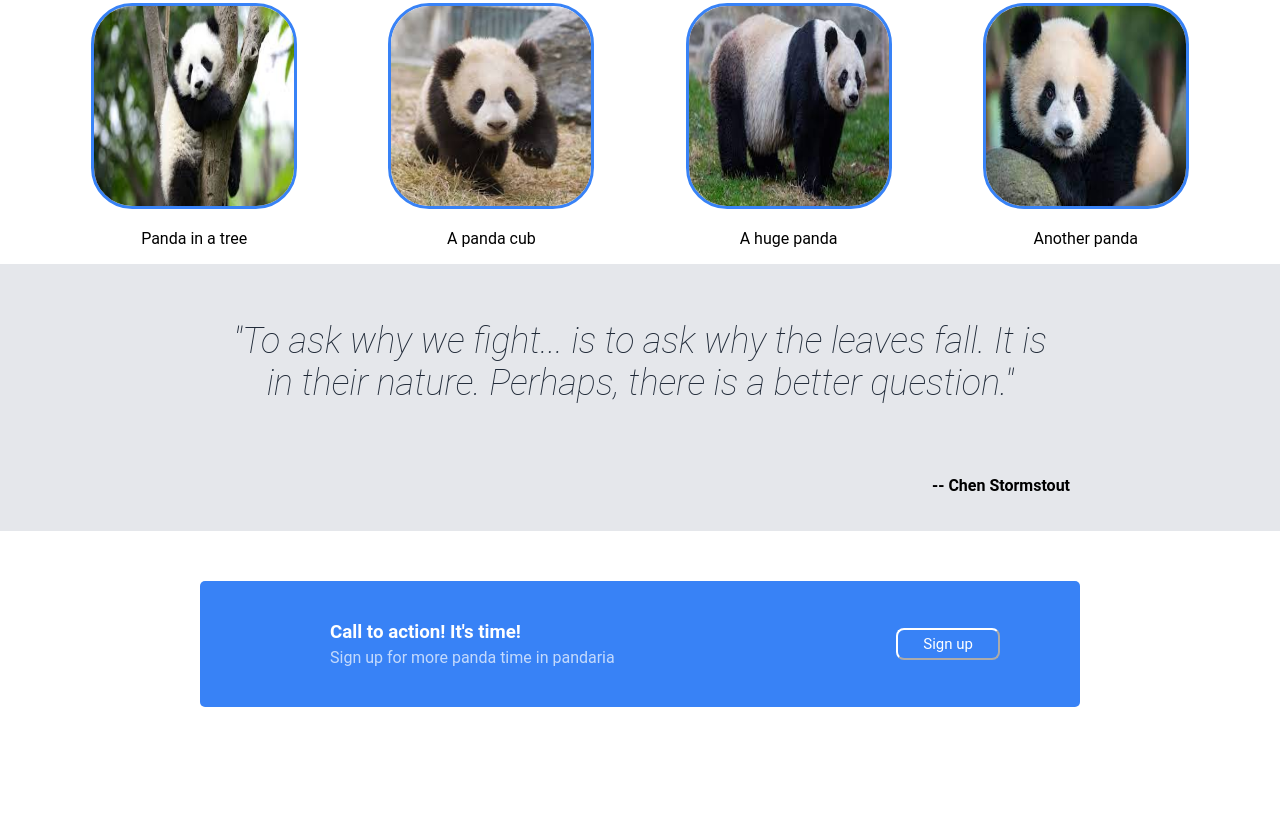
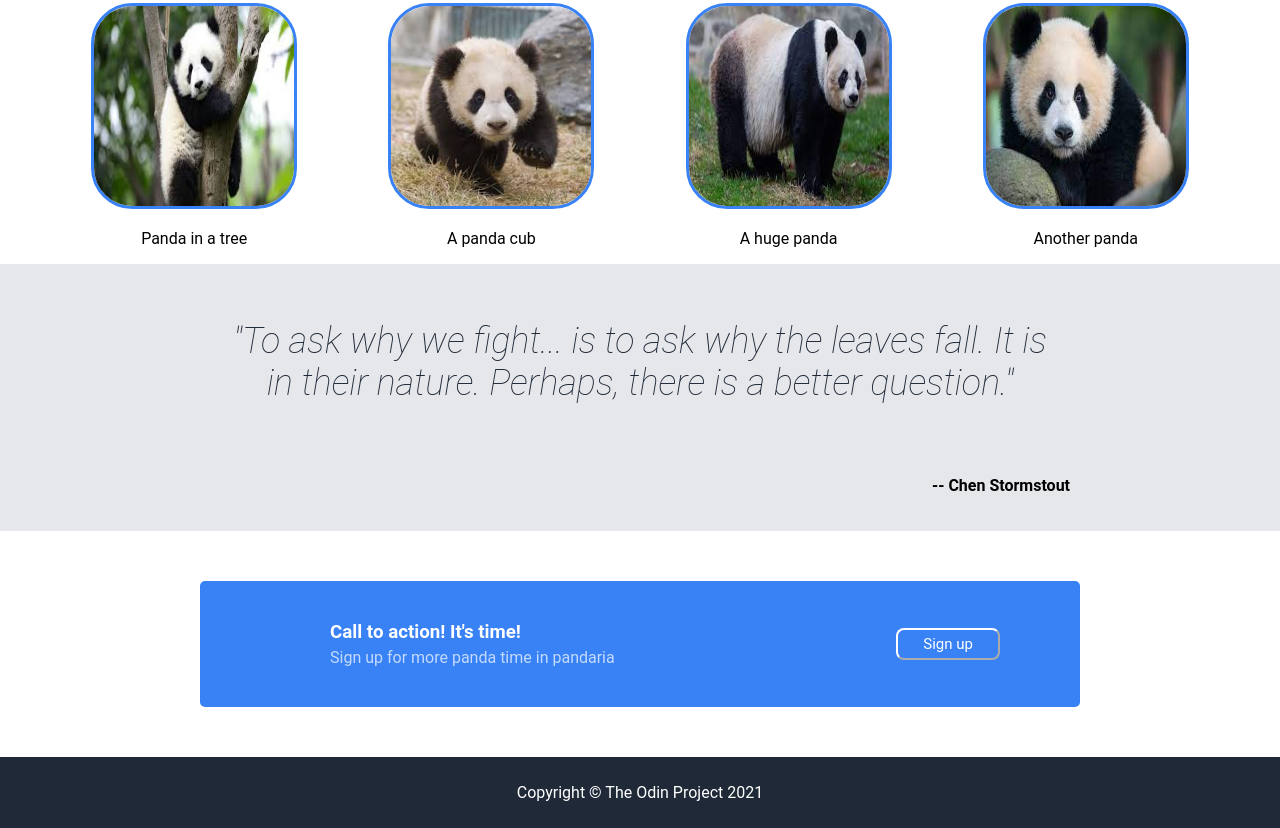
Before and after one commit to NickMagidson/landing-page, a plain HTML site: page index.html in a window 1280 px wide. Shown: the part 730-1558 px from the top of the page. Before the commit the page ends 1487 px from the top, so only its background shows below. Drawn offline with Linux system fonts and the light colour scheme.

Commit message:
Added footer

```diff
--- a/index.html
+++ b/index.html
@@ -63,5 +63,9 @@
         <button class="cta-button" type="button">Sign up</button>
     </div>
 
+    <footer class="footer">
+        <p>Copyright © The Odin Project 2021</p>
+    </footer>
+
 </body>
 </html>
--- a/style.css
+++ b/style.css
@@ -176,3 +176,10 @@ h3 {
     padding: 5px 25px;
     font-size: 15px;
 }
+
+.footer {
+    background-color: #1F2937;
+    text-align: center;
+    color: white;
+    padding: 10px;
+}
```
